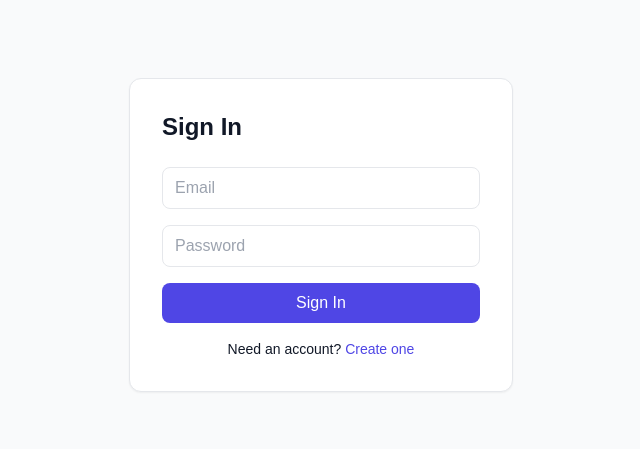
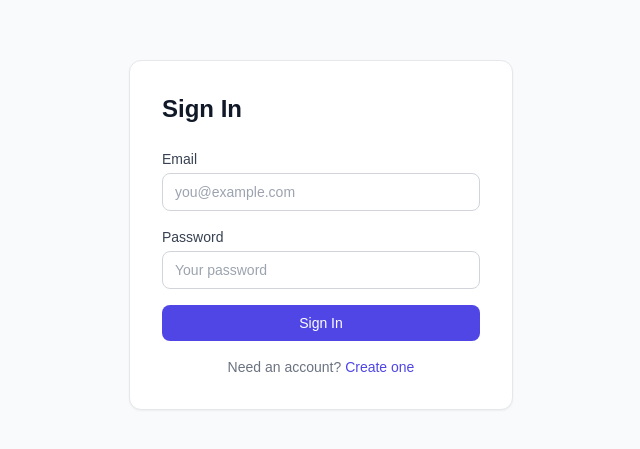
Before and after one commit to erfwn81/PRD-Autopilot, a Next.js app: page /auth/login in a window 1280 px wide. Shown: the part 165-614 px from the top of the page, without its empty margins (319-959 px from the left). Built offline with nearby package versions, Linux system fonts and the light colour scheme; no server answers.

Commit message:
Edit to Main page and results page
Main page now changes along with log in, results page added back editting

```diff
--- a/app/auth/login/page.tsx
+++ b/app/auth/login/page.tsx
@@ -1,25 +1,20 @@
 'use client';
 
-import { useState } from 'react';
+import { Suspense, useState } from 'react';
+import Link from 'next/link';
 import { useRouter, useSearchParams } from 'next/navigation';
 import { createClient } from '@/lib/supabase/client';
 
-export default function LoginPage() {
+function LoginForm() {
   const router = useRouter();
   const searchParams = useSearchParams();
 
-  // Stores login credentials entered by the user
   const [email, setEmail] = useState('');
   const [password, setPassword] = useState('');
 
-  // Controls loading state and displays authentication errors
   const [loading, setLoading] = useState(false);
   const [error, setError] = useState('');
 
-  /**
-   * Authenticates an existing user using Supabase Auth.
-   * Successful login redirects the user to the dashboard.
-   */
   const handleLogin = async (e: React.FormEvent) => {
     e.preventDefault();
 
@@ -40,6 +35,8 @@ export default function LoginPage() {
     }
 
     const redirectTo = searchParams.get('redirectTo') ?? '/dashboard';
+
+    router.refresh();
     router.push(redirectTo);
   };
 
@@ -55,40 +52,58 @@ export default function LoginPage() {
         )}
 
         <form onSubmit={handleLogin} className="space-y-4">
+          <div>
+            <label className="block text-sm font-medium text-gray-700 mb-1">
+              Email
+            </label>
             <input
               type="email"
-            placeholder="Email"
+              placeholder="you@example.com"
               required
               value={email}
               onChange={(e) => setEmail(e.target.value)}
-            className="w-full border rounded-lg px-3 py-2"
+              className="w-full border border-gray-300 rounded-lg px-3 py-2 text-sm focus:outline-none focus:ring-2 focus:ring-indigo-500"
             />
+          </div>
 
+          <div>
+            <label className="block text-sm font-medium text-gray-700 mb-1">
+              Password
+            </label>
             <input
               type="password"
-            placeholder="Password"
+              placeholder="Your password"
               required
               value={password}
               onChange={(e) => setPassword(e.target.value)}
-            className="w-full border rounded-lg px-3 py-2"
+              className="w-full border border-gray-300 rounded-lg px-3 py-2 text-sm focus:outline-none focus:ring-2 focus:ring-indigo-500"
             />
+          </div>
 
           <button
             type="submit"
             disabled={loading}
-            className="w-full bg-indigo-600 text-white rounded-lg py-2"
+            className="w-full bg-indigo-600 text-white rounded-lg py-2 text-sm font-medium hover:bg-indigo-700 disabled:opacity-50"
           >
             {loading ? 'Signing in...' : 'Sign In'}
           </button>
         </form>
 
-        <p className="mt-4 text-sm text-center">
+        <p className="mt-4 text-sm text-center text-gray-500">
           Need an account?{' '}
-          <a href="/auth/signup" className="text-indigo-600">
+          <Link href="/auth/signup" className="text-indigo-600 hover:underline">
             Create one
-          </a>
+          </Link>
         </p>
       </div>
     </div>
   );
 }
+
+export default function LoginPage() {
+  return (
+    <Suspense fallback={<div className="min-h-screen bg-gray-50" />}>
+      <LoginForm />
+    </Suspense>
+  );
+}
--- a/app/page.tsx
+++ b/app/page.tsx
@@ -1,32 +1,52 @@
+'use client';
+
+import { useEffect, useState } from 'react';
 import Link from 'next/link';
+import Header from '@/components/layout/Header';
+import { createClient } from '@/lib/supabase/client';
+import type { User } from '@supabase/supabase-js';
 
 export default function HomePage() {
+  const [user, setUser] = useState<User | null>(null);
+  const [loading, setLoading] = useState(true);
+
+  useEffect(() => {
+    const supabase = createClient();
+
+    supabase.auth.getUser().then(({ data: { user } }) => {
+      setUser(user);
+      setLoading(false);
+    });
+
+    const {
+      data: { subscription },
+    } = supabase.auth.onAuthStateChange((_event, session) => {
+      setUser(session?.user ?? null);
+      setLoading(false);
+    });
+
+    return () => subscription.unsubscribe();
+  }, []);
+
   return (
     <main className="min-h-screen bg-gradient-to-br from-indigo-50 via-white to-purple-50 flex flex-col">
-      <header className="border-b border-gray-200 bg-white/80 backdrop-blur sticky top-0 z-10">
-        <div className="mx-auto max-w-5xl px-4 py-4 flex items-center justify-between">
-          <span className="font-bold text-lg text-indigo-600 tracking-tight">PRD Autopilot</span>
-          <Link
-            href="/auth/login"
-            className="text-sm text-gray-600 hover:text-gray-900 transition-colors"
-          >
-            Sign in
-          </Link>
-        </div>
-      </header>
+      <Header />
 
       <section className="flex-1 flex flex-col items-center justify-center px-4 py-20 text-center">
         <p className="text-sm font-semibold text-indigo-600 tracking-wide uppercase mb-4">
           World Product Day 2026
         </p>
+
         <h1 className="text-5xl sm:text-6xl font-extrabold text-gray-900 leading-tight max-w-3xl mb-6">
           Turn a vague idea into a{' '}
           <span className="text-indigo-600">complete PRD</span>{' '}
           in 5 minutes
         </h1>
+
         <p className="text-xl text-gray-500 max-w-xl mb-10">
           AI-powered conversational interview. 5 targeted questions. One production-ready Product Requirements Document.
         </p>
+
         <div className="flex flex-col sm:flex-row gap-3">
           <Link
             href="/new"
@@ -34,12 +54,24 @@ export default function HomePage() {
           >
             Start a PRD — it&apos;s free
           </Link>
+
+          {loading ? (
+            <div className="h-14 w-44 rounded-xl bg-white/70 border border-gray-200 animate-pulse" />
+          ) : user ? (
+            <Link
+              href="/dashboard"
+              className="border border-gray-300 text-gray-700 px-8 py-4 rounded-xl text-lg font-semibold hover:bg-gray-50 transition-colors"
+            >
+              Go to dashboard
+            </Link>
+          ) : (
             <Link
               href="/auth/signup"
               className="border border-gray-300 text-gray-700 px-8 py-4 rounded-xl text-lg font-semibold hover:bg-gray-50 transition-colors"
             >
               Create account
             </Link>
+          )}
         </div>
       </section>
 
--- a/components/prd/PRDDocument.tsx
+++ b/components/prd/PRDDocument.tsx
@@ -36,6 +36,7 @@ export default function PRDDocument({ prd, onSectionSave }: PRDDocumentProps) {
           <PRDSection
             title="2. User Personas"
             content={JSON.stringify(prd.user_personas, null, 2)}
+            onSave={save('user_personas')}
             renderContent={() => (
               <div className="grid gap-4 sm:grid-cols-2">
                 {prd.user_personas!.map((p, i) => (
@@ -57,6 +58,7 @@ export default function PRDDocument({ prd, onSectionSave }: PRDDocumentProps) {
           <PRDSection
             title="3. Jobs to Be Done"
             content={prd.jobs_to_be_done.join('\n')}
+            onSave={save('jobs_to_be_done')}
             renderContent={() => (
               <ul className="space-y-2">
                 {prd.jobs_to_be_done!.map((j, i) => (
@@ -74,6 +76,7 @@ export default function PRDDocument({ prd, onSectionSave }: PRDDocumentProps) {
           <PRDSection
             title="4. User Stories"
             content={JSON.stringify(prd.user_stories, null, 2)}
+            onSave={save('user_stories')}
             renderContent={() => (
               <div className="space-y-2">
                 {prd.user_stories!.map((s, i) => (
@@ -104,6 +107,7 @@ export default function PRDDocument({ prd, onSectionSave }: PRDDocumentProps) {
           <PRDSection
             title="5. Acceptance Criteria"
             content={JSON.stringify(prd.acceptance_criteria, null, 2)}
+            onSave={save('acceptance_criteria')}
             renderContent={() => (
               <div className="space-y-4">
                 {prd.acceptance_criteria!.map((ac, i) => (
@@ -128,6 +132,7 @@ export default function PRDDocument({ prd, onSectionSave }: PRDDocumentProps) {
           <PRDSection
             title="6. Edge Cases & Error States"
             content={JSON.stringify(prd.edge_cases, null, 2)}
+            onSave={save('edge_cases')}
             renderContent={() => (
               <div className="space-y-3">
                 {prd.edge_cases!.map((ec, i) => (
@@ -147,6 +152,7 @@ export default function PRDDocument({ prd, onSectionSave }: PRDDocumentProps) {
           <PRDSection
             title="7. Out of Scope"
             content={prd.out_of_scope.join('\n')}
+            onSave={save('out_of_scope')}
             renderContent={() => (
               <ul className="space-y-1.5">
                 {prd.out_of_scope!.map((item, i) => (
@@ -164,6 +170,7 @@ export default function PRDDocument({ prd, onSectionSave }: PRDDocumentProps) {
           <PRDSection
             title="8. Success Metrics"
             content={JSON.stringify(prd.success_metrics, null, 2)}
+            onSave={save('success_metrics')}
             renderContent={() => (
               <div className="grid gap-3 sm:grid-cols-2">
                 {prd.success_metrics!.map((m, i) => (
@@ -189,6 +196,7 @@ export default function PRDDocument({ prd, onSectionSave }: PRDDocumentProps) {
             <PRDSection
               title="9. Phased Rollout Plan"
               content={JSON.stringify(prd.rollout_plan, null, 2)}
+              onSave={save('rollout_plan')}
               renderContent={() => (
                 <div className="grid gap-4 sm:grid-cols-3">
                   {[
@@ -224,6 +232,7 @@ export default function PRDDocument({ prd, onSectionSave }: PRDDocumentProps) {
           <PRDSection
             title="10. Open Questions"
             content={JSON.stringify(prd.open_questions, null, 2)}
+            onSave={save('open_questions')}
             renderContent={() => (
               <div className="space-y-3">
                 {prd.open_questions!.map((q, i) => (
```
Lines whose indentation alone changed are shown as unchanged.
